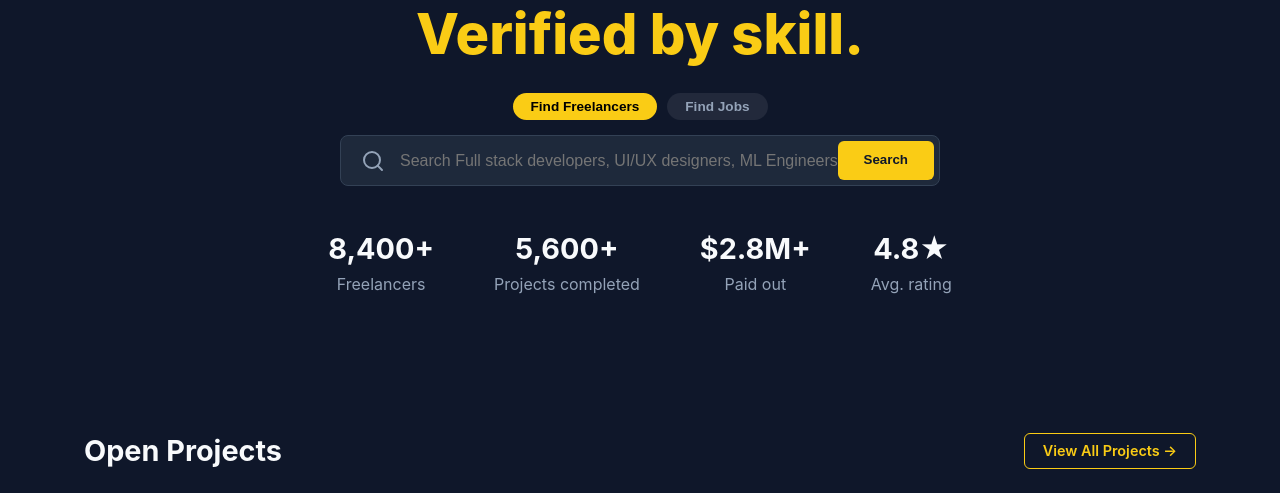
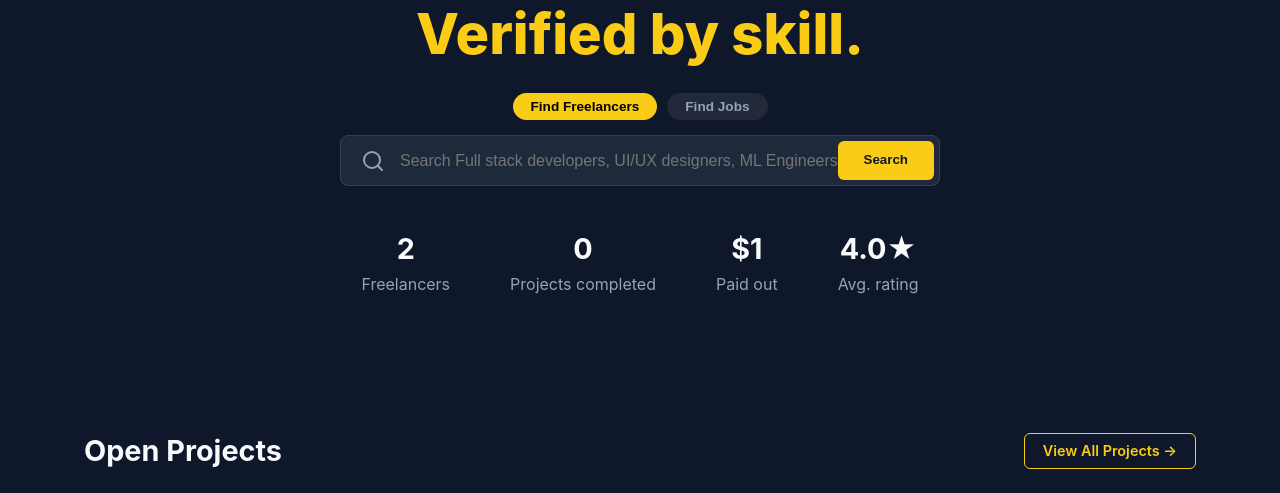
Before and after one commit to iafuad/FreeMark, a PHP site: page /FreeMark/ in a window 1280 px wide. Shown: the part 219-712 px from the top of the page. Run offline with PHP 8.4, Linux system fonts and the light colour scheme; data comes from the database, SQL or seed files in the repository; tables that the repository leaves empty hold one stand-in row (values such as "Sample post").

Commit message:
feat: Add platform statistics fetching and formatting functions for hero section

```diff
--- a/includes/helpers.php
+++ b/includes/helpers.php
@@ -248,3 +248,35 @@ function render_expandable_text($text, $threshold = 180, $clamp_lines = 3, $extr
 
     return '<div class="expandable-text"><div class="' . $content_classes . '">' . $safe_html . '</div><button type="button" class="see-more-btn" aria-expanded="false">See more <i data-lucide="chevron-down" class="icon-inline"></i></button></div>';
 }
+
+/**
+ * Formats statistics numbers cleanly (e.g. 7, 25+, 1,400+, 1.5M+).
+ */
+function format_stat_number($count) {
+    $count = (int)$count;
+    if ($count >= 1000000) {
+        return round($count / 1000000, 1) . 'M+';
+    } elseif ($count >= 1000) {
+        return number_format($count) . '+';
+    } elseif ($count >= 10) {
+        return number_format($count) . '+';
+    }
+    return number_format($count);
+}
+
+/**
+ * Formats monetary amounts for stats/hero sections (e.g. $500, $6,100+, $2.8M+).
+ */
+function format_stat_currency($amount) {
+    $amount = (float)$amount;
+    if ($amount >= 1000000) {
+        return '$' . round($amount / 1000000, 1) . 'M+';
+    } elseif ($amount >= 10000) {
+        return '$' . round($amount / 1000, 1) . 'k+';
+    } elseif ($amount >= 1000) {
+        return '$' . number_format($amount, 0) . '+';
+    } elseif ($amount > 0) {
+        return '$' . number_format($amount, 0);
+    }
+    return '$0';
+}
--- a/index.php
+++ b/index.php
@@ -12,6 +12,30 @@ if ($user_role === 'freelancer') {
 } elseif ($user_role === 'admin') {
     $dash_url = 'admin/dashboard.php';
 }
+
+// Fetch real platform statistics for hero section
+$stats_query = $conn->query("
+    SELECT
+        (SELECT COUNT(*) FROM users WHERE role = 'freelancer' AND status = 'active') AS total_freelancers,
+        (SELECT COUNT(DISTINCT p.id) FROM projects p LEFT JOIN contracts c ON p.id = c.project_id WHERE p.status = 'completed' OR c.status = 'completed') AS total_completed_projects,
+        (SELECT COALESCE(SUM(paid_to_date), 0) FROM contracts) AS total_paid_out,
+        (SELECT AVG(stars) FROM reviews) AS avg_rating,
+        (SELECT COUNT(*) FROM reviews) AS review_count
+");
+$platform_stats = $stats_query ? $stats_query->fetch_assoc() : [
+    'total_freelancers' => 0,
+    'total_completed_projects' => 0,
+    'total_paid_out' => 0,
+    'avg_rating' => null,
+    'review_count' => 0
+];
+
+$stat_freelancers = format_stat_number($platform_stats['total_freelancers'] ?? 0);
+$stat_completed   = format_stat_number($platform_stats['total_completed_projects'] ?? 0);
+$stat_paid_out    = format_stat_currency($platform_stats['total_paid_out'] ?? 0);
+$stat_avg_rating  = (isset($platform_stats['avg_rating']) && $platform_stats['review_count'] > 0)
+    ? number_format((float)$platform_stats['avg_rating'], 1) . '★'
+    : '5.0★';
 
 // Fetch live open projects for showcase
 $proj_res = $conn->query("SELECT p.*, cp.company_name, sc.name as skill_name,
@@ -94,19 +118,19 @@ unset($tfl);
 
             <div class="stats">
                 <div class="stat-item">
-                    <h3>8,400+</h3>
+                    <h3><?= htmlspecialchars($stat_freelancers) ?></h3>
                     <p>Freelancers</p>
                 </div>
                 <div class="stat-item">
-                    <h3>5,600+</h3>
+                    <h3><?= htmlspecialchars($stat_completed) ?></h3>
                     <p>Projects completed</p>
                 </div>
                 <div class="stat-item">
-                    <h3>$2.8M+</h3>
+                    <h3><?= htmlspecialchars($stat_paid_out) ?></h3>
                     <p>Paid out</p>
                 </div>
                 <div class="stat-item">
-                    <h3>4.8★</h3>
+                    <h3><?= htmlspecialchars($stat_avg_rating) ?></h3>
                     <p>Avg. rating</p>
                 </div>
             </div>
```
